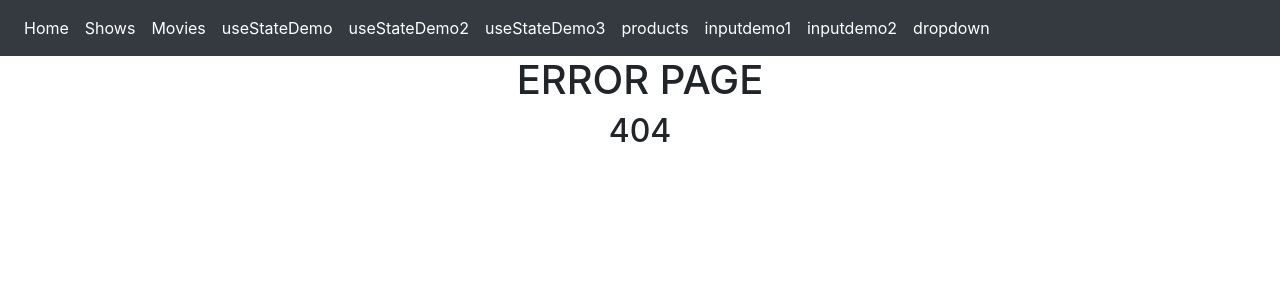
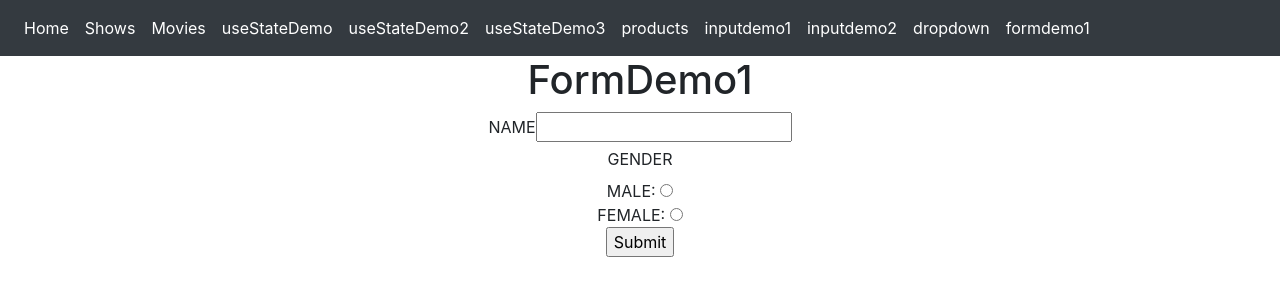
Before and after one commit to samirvithlani/MERN_B_HYBRID_WEEKEND_2025, a React (Vite) app: page /formdemo1 in a window 1280 px wide. Before the commit this address had no page. Shown: the top 300 px of the page. Built offline with nearby package versions, Linux system fonts and the light colour scheme.

Commit message:
formdemo

```diff
--- a/package.json
+++ b/package.json
@@ -12,6 +12,7 @@
   "dependencies": {
     "react": "^18.2.0",
     "react-dom": "^18.2.0",
+    "react-hook-form": "^7.71.1",
     "react-router-dom": "^7.11.0"
   },
   "devDependencies": {
--- a/src/App.jsx
+++ b/src/App.jsx
@@ -27,6 +27,7 @@ import { Products } from './components/Products'
 import { InputDemo1 } from './components/input/InputDemo1'
 import { InputDemo2 } from './components/input/InputDemo2'
 import { DepedentDropdown } from './components/input/DepedentDropdown'
+import { FormDemo1 } from './components/forms/FormDemo1'
 
 
 function App() {
@@ -49,6 +50,7 @@ function App() {
           <Route path='/inputdemo1' element={<InputDemo1/>}></Route>
           <Route path='/inputdemo2' element={<InputDemo2/>}></Route>
           <Route path='/dropdown' element ={<DepedentDropdown/>}></Route>
+          <Route path='/formdemo1' element ={<FormDemo1/>}></Route>
           <Route path='/*' element ={<Error404/>}></Route>
       </Routes>
 
--- a/src/components/Navbar.jsx
+++ b/src/components/Navbar.jsx
@@ -58,6 +58,11 @@ export const Navbar = () => {
                 dropdown
               </Link>
             </li>
+            <li class="nav-item active">
+              <Link class="nav-link" to="/formdemo1">
+                formdemo1
+              </Link>
+            </li>
 
 
           </ul>
--- /dev/null
+++ b/src/components/forms/FormDemo1.jsx
@@ -0,0 +1,32 @@
+import React from "react";
+import { useForm } from "react-hook-form";
+
+export const FormDemo1 = () => {
+  const { register, handleSubmit } = useForm();
+  //register is functin : it connectes your input with form props
+  //handlesubmit function : it will handle submit event and give all regsiterd data
+
+  const submitHandler = (data) => {
+    console.log(data);
+  };
+
+  return (
+    <div style={{ textAlign: "center" }}>
+      <h1>FormDemo1</h1>
+      <form onSubmit={handleSubmit(submitHandler)}>
+        <div>
+          <label>NAME</label>
+          <input type="text" {...register("name")}></input>
+        </div>
+        <div>
+            <label>GENDER</label><br></br>
+            MALE: <input type="radio" value="male" {...register("gender")}></input> <br></br>
+            FEMALE: <input type="radio" value="female" {...register("gender")} ></input>
+        </div>
+        <div>
+          <input type="submit"></input>
+        </div>
+      </form>
+    </div>
+  );
+};
```
Also changed, not shown: task.txt, th.txt, 1 other file (tests, documents, lock files or other folders).
